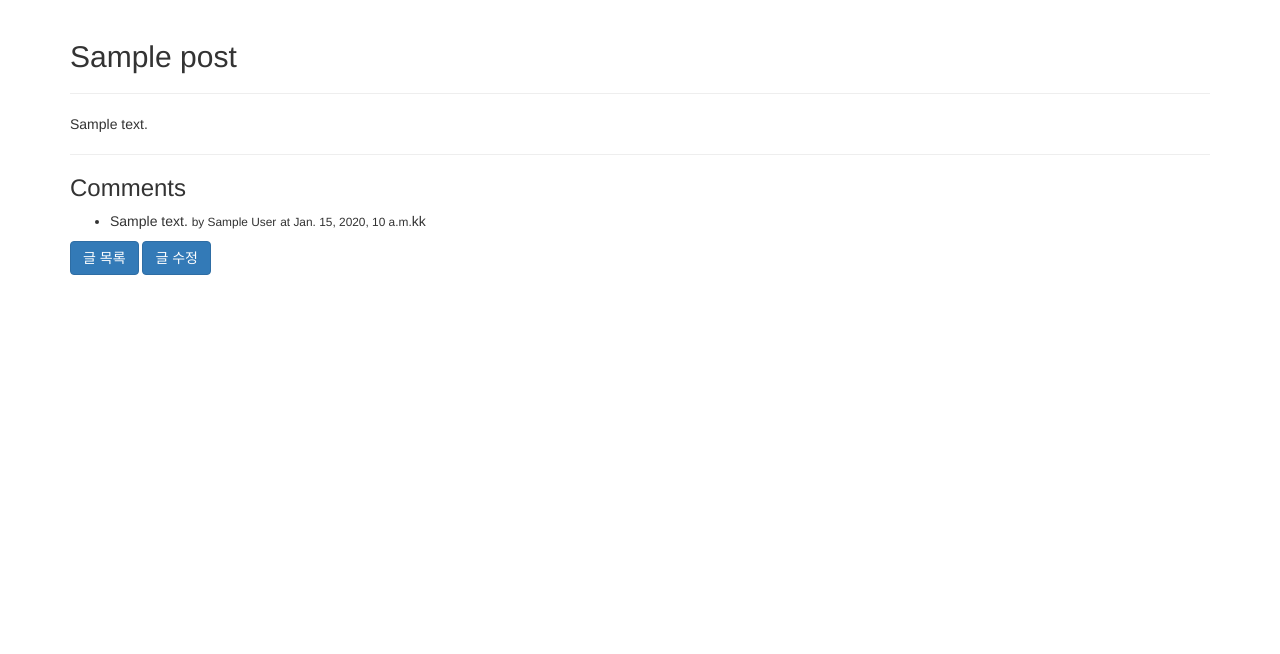
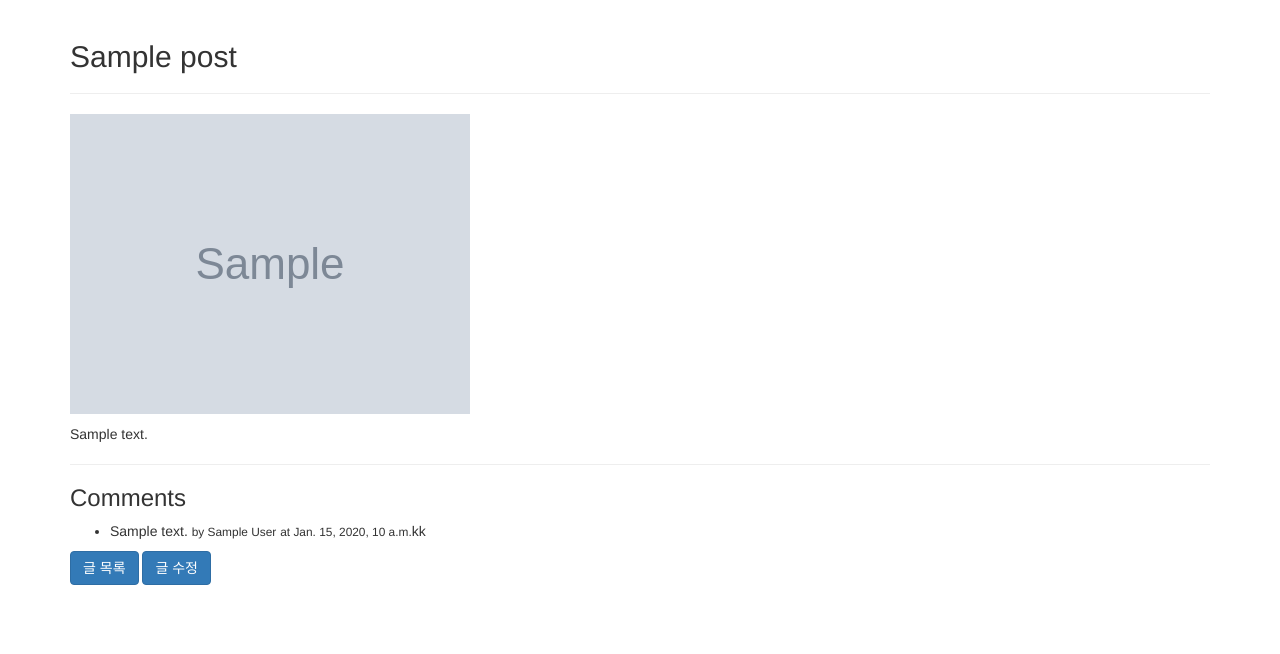
Before and after one commit to gyeong707/Django, a Django app: template blog/templates/blog/post_detail.html in a window 1280 px wide. Shown: the part 52-706 px from the top of the page. Run offline with Django 3.2, Linux system fonts and the light colour scheme; the template is opened without the code that fills it: most values are stand-ins (such as "Sample title", 1, 10 or a date in 2020); grey boxes marked "Sample" are stand-in pictures; some libraries are stand-ins or nearby versions.

Commit message:
photo 이미지 보여주기랑 if를 이용해 예외처리

```diff
--- a/blog/templates/blog/post_detail.html
+++ b/blog/templates/blog/post_detail.html
@@ -13,6 +13,9 @@
                 <h2> {{  post.title  }} </h2>
 
                 <hr>
+                {% if post.photo %}
+                    <img src="{{ post.photo.url }}" style="max-width: 100%;">
+                {% endif %}
 
                 <p> {{  post.content|linebreaks  }} </p>
 
```
